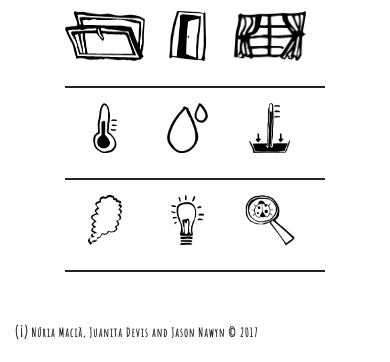
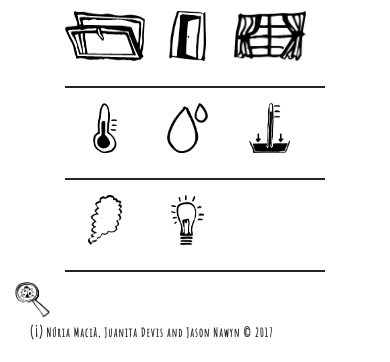
Before and after one commit to nmacia/Electronautes, a PHP site: page /sensors.php in a window 390 px wide. Shown: the part 507-869 px from the top of the page. Run offline with PHP 8.4, Linux system fonts and the light colour scheme; some libraries are stand-ins or nearby versions.

Commit message:
Add report bug button to footer

```diff
--- a/php/theme-functions/footer.php
+++ b/php/theme-functions/footer.php
@@ -1,7 +1,18 @@
     <footer class="col-xs-12">
-        <div class="copyright">
-            <p><a class="informationsource" target="_blank" href="http://cities.media.mit.edu/andorra-energy-environment/#EnergyAwareness">(¡)</a> <a target="_blank" href="http://www.nuriamacia.com/">Núria Macià</a>, <a  target="_blank" href="http://cp.media.mit.edu/juanita-devis/">Juanita Devis</a> and <a target="_blank" href="http://cp.media.mit.edu/jason-nawyn/">Jason Nawyn</a> &copy; 2017<p>
+      <div class="copyright col-xs-12 col-md-10">
+        <p><a class="informationsource" target="_blank" href="http://cities.media.mit.edu/andorra-energy-environment/#EnergyAwareness">(¡)</a> <a target="_blank" href="http://www.nuriamacia.com/">Núria Macià</a>, <a  target="_blank" href="http://cp.media.mit.edu/juanita-devis/">Juanita Devis</a> and <a target="_blank" href="http://cp.media.mit.edu/jason-nawyn/">Jason Nawyn</a> &copy; 2017<p>
+      </div>
+      <div class="bug col-xs-12 col-md-2">
+        <div class="button-reportbug">
+          <label>
+            <input type="button" onclick="" />
+            <figure>
+              <img src="./img/errors/bug.png" />
+              <figcaption>Report bug</figcaption>
+            </figure>
+          </label>
         </div>
+      </div>
     </footer>
 
     </body>
--- a/sensors.php
+++ b/sensors.php
@@ -146,18 +146,7 @@
                                             </figure>
                                         </label>
                                     </div>
-
-
-                                    <div class="button-sensor">
-                                        <label>
-                                            <input type="radio" name="sensor" id="proximity" value="promixity" onclick="showSensorValue('sensor-proximity');" />
-                                            <figure>
-                                                <img src="./img/errors/bug.png" alt="Report bug"/>
-                                                <figcaption>Report bug</figcaption>
-                                            </figure>
-                                        </label>
-                                    </div>
-                                </div>
+                              </div>
 
                             </div>
                         </div>
--- a/style/style.css
+++ b/style/style.css
@@ -483,6 +483,14 @@ footer {
     color: #F6F6F6 ;
 }
 
+.bug {
+    float: right;
+}
+
+.button-reportbug img {
+    height: 35px;
+}
+
 #temp4-value {
 	font-family: "Amatic SC", sans-serif;
 }
```
